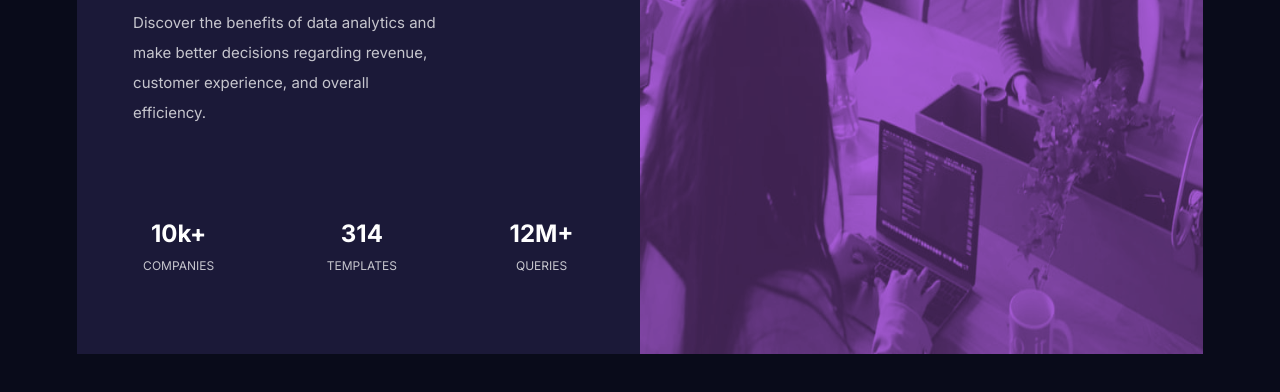
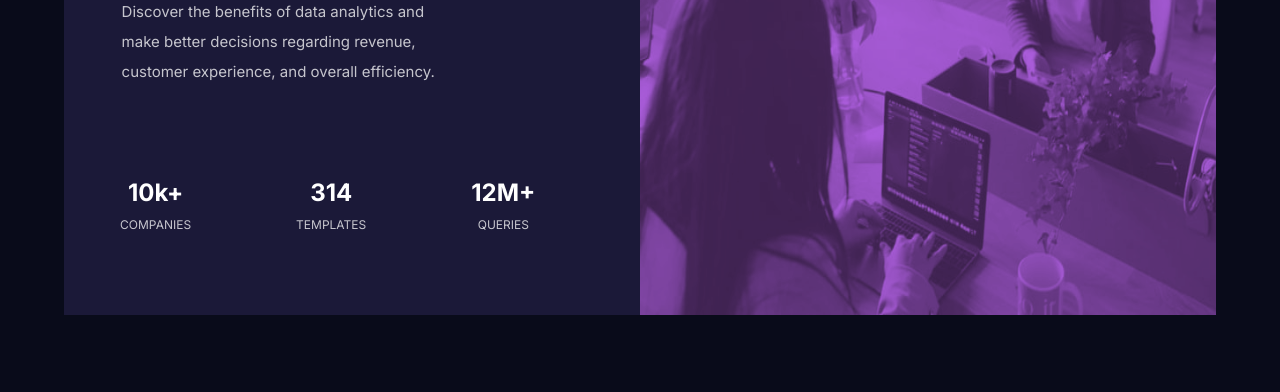
Before and after one commit to lkbobadi/stats-preview-card-component-main, a plain HTML site: page index.html in a window 1280 px wide. Shown: the part 318-710 px from the top of the page. Drawn offline with Linux system fonts and the light colour scheme.

Commit message:
Update styles.css
Minor change to margin in .main-information

```diff
--- a/styles.css
+++ b/styles.css
@@ -11,7 +11,6 @@ img {
 }
 
 .overlay {
-  margin-bottom: 0;
   width: 100%;
   mix-blend-mode: multiply;
   opacity: 0.8;
@@ -88,7 +87,7 @@ h1 {
   .main-information {
     display: flex;
     flex-direction: row-reverse;
-      margin: 6%;
+    margin: 5%;
     height: auto;
   }
 
@@ -108,12 +107,12 @@ h1 {
   .statistics {
     display: flex;
     flex-direction: row;
-      padding: 0 10% 10% 10%;
+    padding: 0 10% 10% 8%;
     justify-content: space-between;
-    }
   }
 
   li {
     text-align: center;
+    margin-right: 85px;
   }
 }
```
Lines whose indentation alone changed are shown as unchanged.
